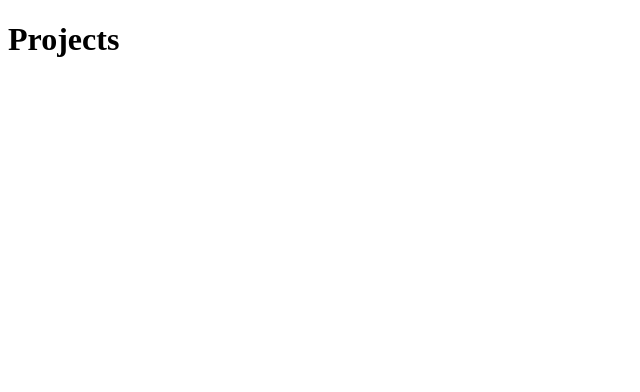
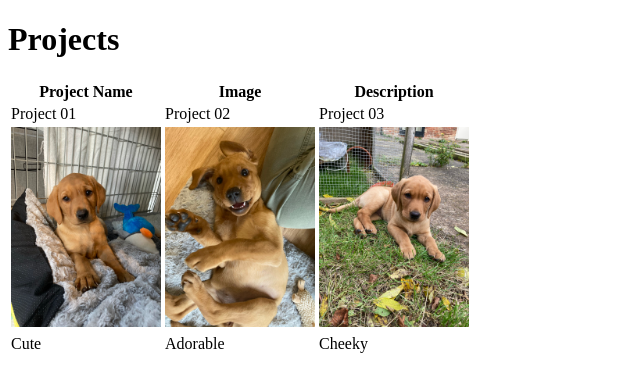
Before and after one commit to Chrissyelwes/portfolio, a plain HTML site: page pages/projects.html in a window 1280 px wide. Shown: the whole page, without its empty margins (0-640 px from the left). Drawn offline with Linux system fonts and the light colour scheme.

Commit message:
added table in Projects

```diff
--- a/pages/projects.html
+++ b/pages/projects.html
@@ -5,7 +5,29 @@
     <header>
         <h1>Projects</h1>
     </header>
+<main>
+    <table>
+        <tr>
+            <th>Project Name</th>
+            <th>Image</th>
+            <th>Description</th>
+        </tr>
+        <tr>
+            <td>Project 01</td>
+            <td>Project 02</td>
+            <td>Project 03</td>
+        </tr>
+        <tr>
+            <td><img src="../images/puppy01.jpeg" alt="Photograph of a puppy" height="200"></td>
+            <td><img src="../images/puppy02.jpeg" alt="Photograph of a puppy"  height="200"></td>
+            <td><img src="../images/puppy03.jpeg" alt="Photograph of a puppy"  height="200"></td>
+        </tr>
+        <tr>
+            <td>Cute</td>
+            <td>Adorable</td>
+            <td>Cheeky</td>
+        </tr>
+    </table>
+</main>
 </head>
-
-
 </html>
```
Also changed, not shown: images/puppy01.jpeg (added), images/puppy02.jpeg (added), images/puppy03.jpeg (added), 1 other file.
